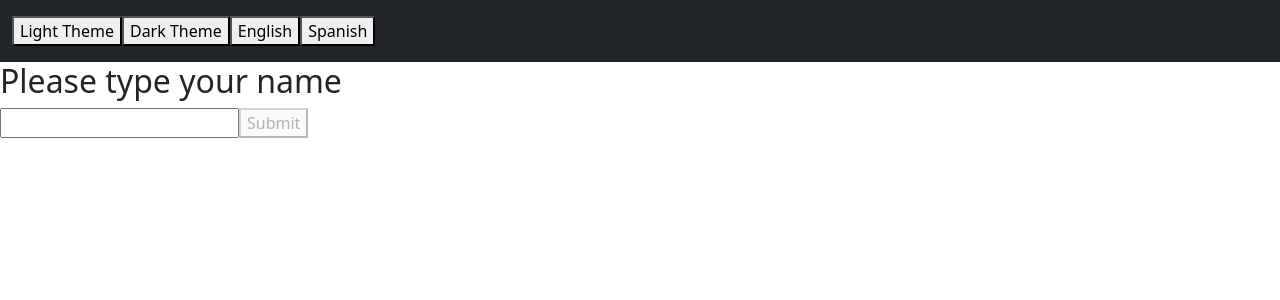
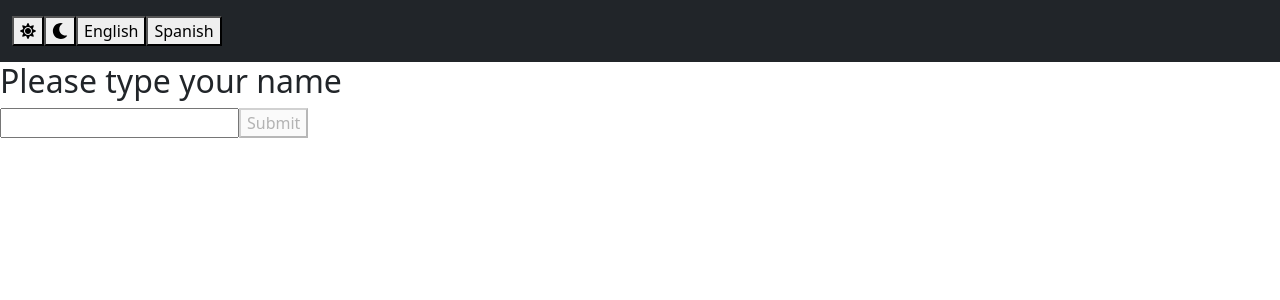
Before and after one commit to josedavms13/pokedex-typescript-next, a Next.js app: page /Login in a window 1280 px wide. Shown: the top 300 px of the page. Built offline with nearby package versions, Linux system fonts and the light colour scheme.

Commit message:
STYLE: -> Dark/Night icons
next: Poke list component

```diff
--- a/components/Header.tsx
+++ b/components/Header.tsx
@@ -5,6 +5,9 @@ import {Container, Nav, Navbar} from "react-bootstrap";
 import {RootState} from '../customTypes/reduxTypes'
 
 import 'bootstrap/dist/css/bootstrap.min.css';
+
+import {FontAwesomeIcon} from '@fortawesome/react-fontawesome'
+import {faMoon, faSun} from '@fortawesome/free-solid-svg-icons'
 
 function Header() {
 
@@ -18,7 +21,7 @@ function Header() {
 
     return (
 
-        <Navbar bg={theme}>
+        <Navbar data-testid={'header-navbar'} bg={theme}>
 
             <Navbar bg={theme} expand="lg">
                 <Container>
@@ -26,8 +29,8 @@ function Header() {
                     <Navbar.Collapse id="basic-navbar-nav">
                         <Nav className="me-auto">
 
-                                <button onClick={() => dispatch(changeLight())}>Light Theme</button>
-                                <button onClick={() => dispatch(changeDark())}>Dark Theme</button>
+                                <button onClick={() => dispatch(changeLight())}><FontAwesomeIcon icon={faSun}/></button>
+                                <button onClick={() => dispatch(changeDark())}><FontAwesomeIcon icon={faMoon}/></button>
 
 
                                 <button onClick={() => dispatch(changeToEnglish())}>English</button>
--- a/package.json
+++ b/package.json
@@ -9,6 +9,9 @@
     "lint": "next lint"
   },
   "dependencies": {
+    "@fortawesome/fontawesome-svg-core": "^1.2.36",
+    "@fortawesome/free-solid-svg-icons": "^5.15.4",
+    "@fortawesome/react-fontawesome": "^0.1.15",
     "@types/node": "^16.9.1",
     "@types/react-redux": "^7.1.18",
     "@types/redux-thunk": "^2.1.0",
@@ -24,12 +27,14 @@
     "redux-thunk": "^2.3.0"
   },
   "devDependencies": {
+    "@testing-library/react": "^12.1.0",
     "@types/react": "^17.0.20",
     "eslint": "7.32.0",
     "eslint-config-next": "11.1.2",
     "jest": "^27.1.1",
     "prettier": "^2.4.0",
     "redux-devtools-extension": "^2.13.9",
+    "redux-mock-store": "^1.5.4",
     "typescript": "4.4.3"
   },
   "prettier": {
```
Also changed, not shown: tsconfig.json (+6 -1 lines), 1 other file (tests, documents, lock files or other folders).
